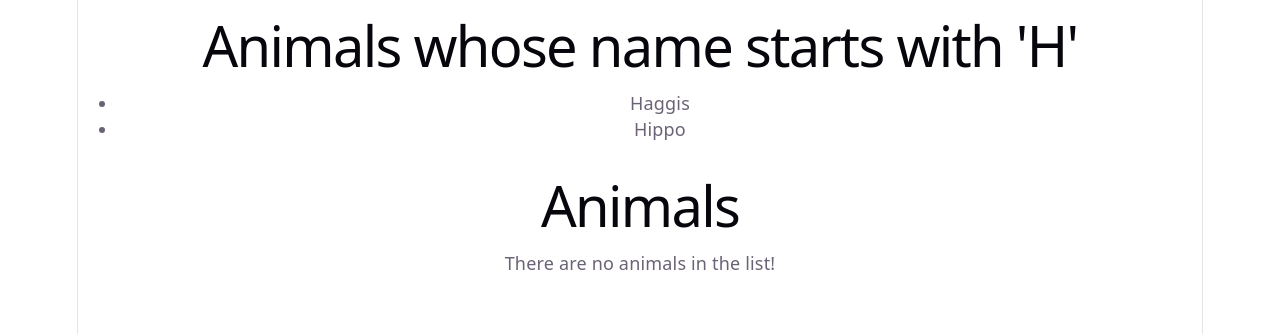
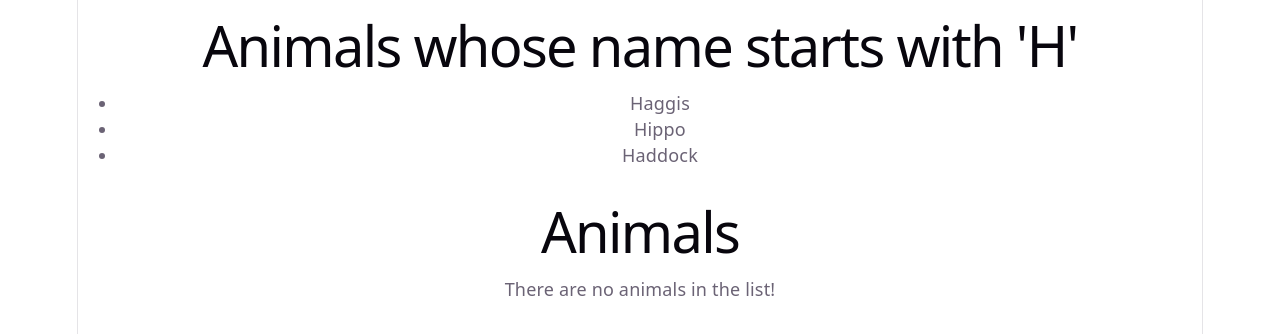
Before and after one commit to richardlucas761/odin-my-first-react-app, a React (Vite) app in the folder odin-my-first-react-app/: page / in a window 1280 px wide. Shown: the top 334 px of the page. Built offline with nearby package versions, Linux system fonts and the light colour scheme.

Commit message:
Improve the lists of animals to import the data from separate JS files.

```diff
--- a/odin-my-first-react-app/src/Animals.jsx
+++ b/odin-my-first-react-app/src/Animals.jsx
@@ -1,3 +1,5 @@
+import { animals } from './animals.js';
+
 function ListItem(props) {
     return <li>{props.animal}</li>
 }
@@ -13,7 +15,6 @@ function List(props) {
 }
 
 function AnimalsStarting() {
-    const animals = ["Lion", "Cow", "Snake", "Mongoose", "Haggis", "Lemur", "Hippo"];
     const startsWith = 'H';
 
     return (
--- a/odin-my-first-react-app/src/NoAnimals.jsx
+++ b/odin-my-first-react-app/src/NoAnimals.jsx
@@ -1,3 +1,5 @@
+import { animals } from './noanimals.js';
+
 function List(props) {
     return (
         <>
@@ -17,8 +19,6 @@ function List(props) {
 }
 
 function NoAnimals() {
-    const animals = [];
-
     return (
         <div>
             <h1>Animals</h1>
--- /dev/null
+++ b/odin-my-first-react-app/src/animals.js
@@ -0,0 +1 @@
+export const animals = ["Lion", "Cow", "Snake", "Mongoose", "Haggis", "Lemur", "Hippo", "Haddock"];
--- /dev/null
+++ b/odin-my-first-react-app/src/noanimals.js
@@ -0,0 +1 @@
+export const animals = [];
```
